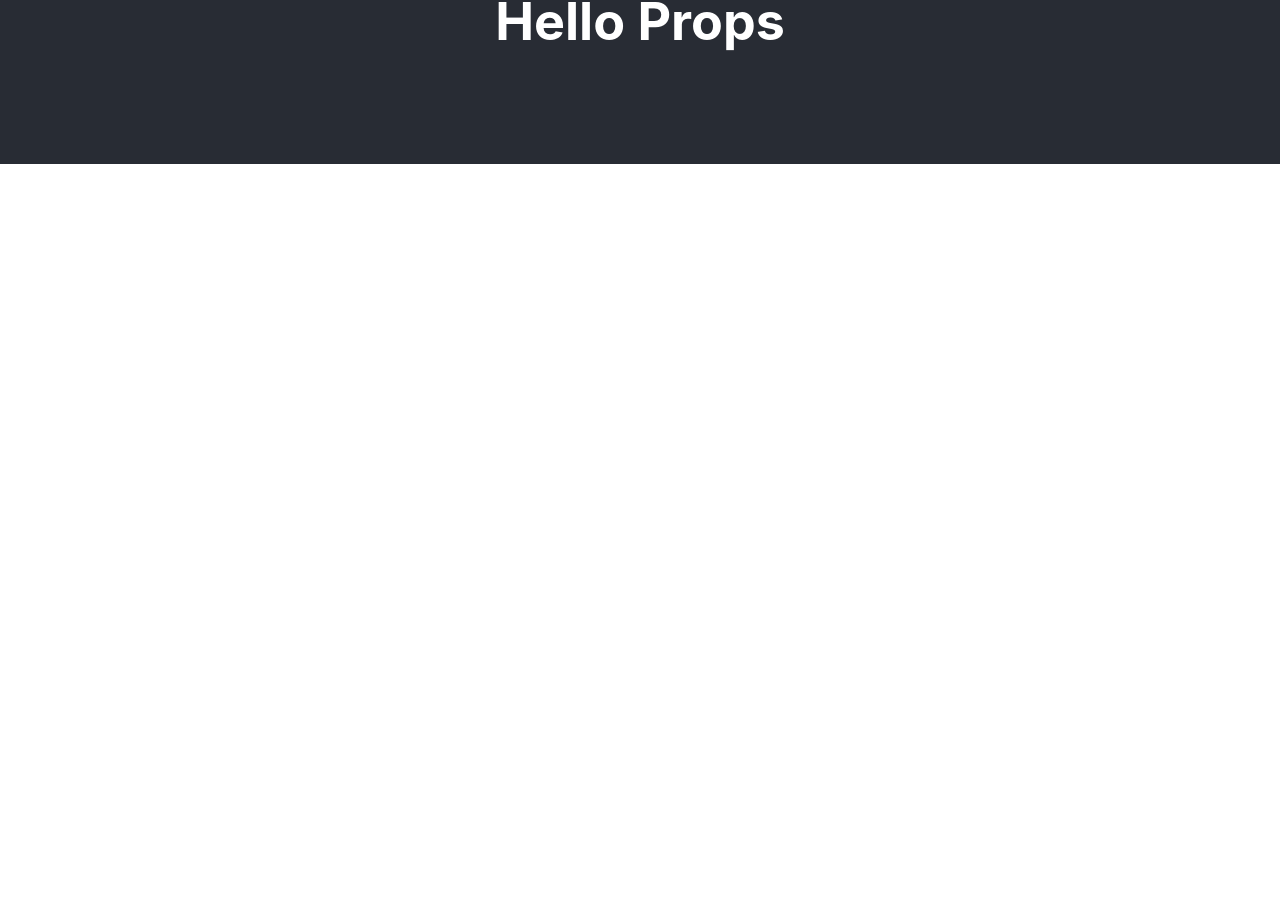
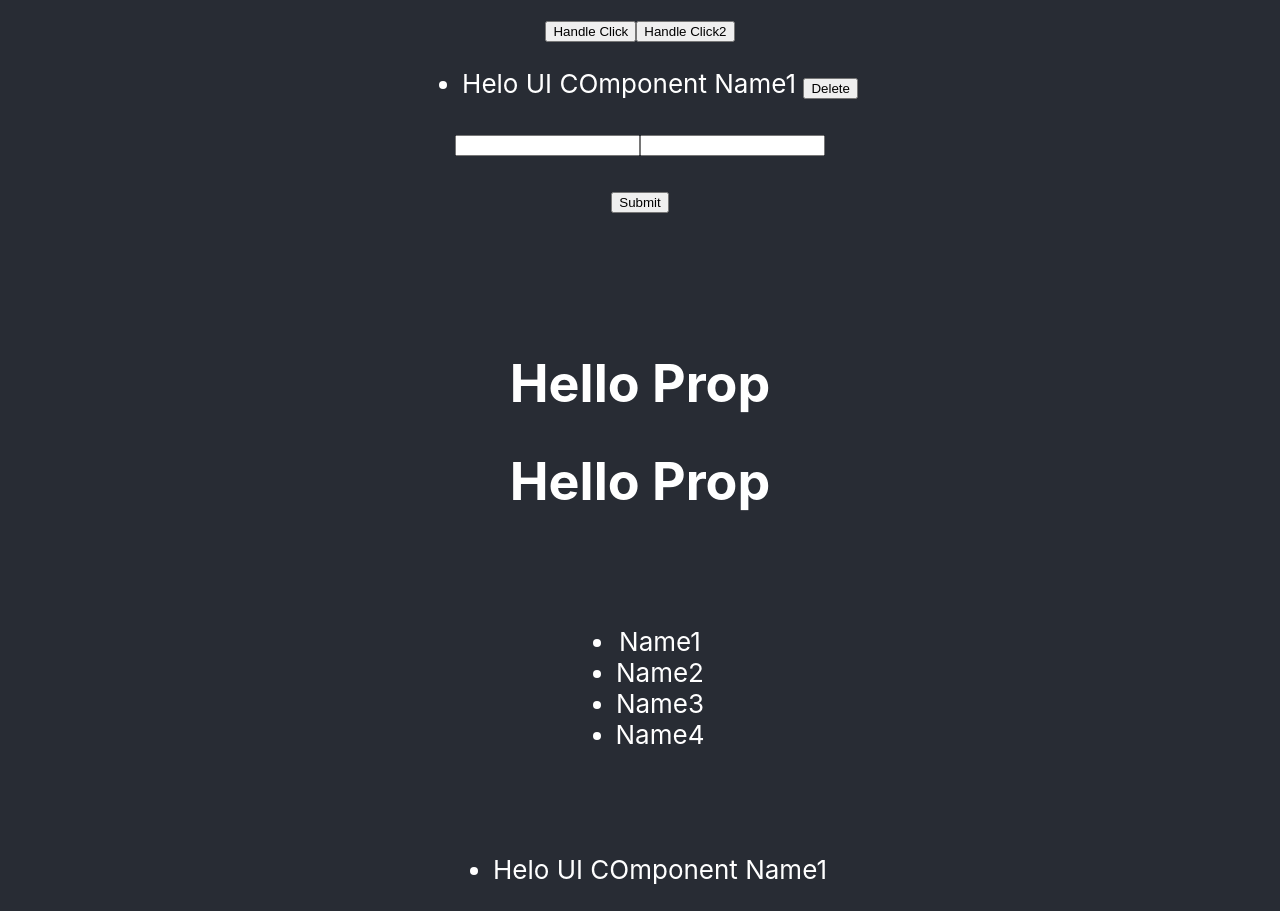
Before and after one commit to huynhkhanh226/dhr2020, a React (Create React App) app: page / in a window 1280 px wide. Shown: the part 636-1547 px from the top of the page. Before the commit the page ends 800 px from the top, so only its background shows below. Built offline with nearby package versions, Linux system fonts and the light colour scheme.

Commit message:
update structure project

```diff
--- a/package.json
+++ b/package.json
@@ -25,7 +25,8 @@
       "@babel/preset-react"
     ],
     "plugins": [
-      "@babel/plugin-syntax-dynamic-import"
+      "@babel/plugin-syntax-dynamic-import",
+      "@babel/plugin-proposal-class-properties"
     ]
   },
   "eslintConfig": {
@@ -44,8 +45,10 @@
     ]
   },
   "devDependencies": {
+    "@babel/plugin-proposal-class-properties": "^7.5.5",
     "css-loader": "^3.0.0",
     "dotenv": "^8.0.0",
+    "friendly-errors-webpack-plugin": "^1.7.0",
     "html-webpack-plugin": "^3.2.0",
     "svg-inline-loader": "^0.8.0",
     "webpack": "^4.35.3",
--- a/src/App.js
+++ b/src/App.js
@@ -1,20 +1,104 @@
-import React from 'react';
+import React, {Component} from 'react';
 import logo from './assets/images/logo.svg';
 import './App.css';
-import Test from './components/test';
 
 
-function App() {
+
+import State from './components/Examples/state';
+import Form, { form } from './components/Examples/form';
+import Props from './components/Examples/props';
+import List from './components/Examples/list';
+import UIComponent from './components/Examples/UIComponent';
+
+
+// const State = React.lazy(() => import('./components/Examples/state'));
+// const Form = React.lazy(() => import('./components/Examples/form'));
+// const Props = React.lazy(() => import('./components/Examples/props'));
+// const List = React.lazy(() => import('./components/Examples/list'));
+// const UIComponent = React.lazy(() => import('./components/Examples/UIComponent'));
+
+
+
+
+
+// function App() {
+//   return (
+//     <div className="App">
+//       <header className="App-header">
+//         <img src={logo} className="App-logo" alt="logo" />
+//         <div>{process.env.NODE_ENV}</div>
+//         <h1>TEST BUILD</h1>
+//         <State abc="Hello Props"/>
+
+
+//         <Form/>
+
+//         <p></p>
+
+//         <p></p>
+//         <Props prop1='Hello Prop' />
+//         <p></p>
+//         <List />
+//       </header>
+//     </div>
+//   );
+// }
+
+
+export class App extends Component {
+  constructor(props) {
+    super(props)
+
+    this.state = {
+      items: [
+        { name: "Name1", age: 11, id: 1 },
+        { name: "Name2", age: 12, id: 2 },
+        { name: "Name3", age: 13, id: 3 },
+        { name: "Name4", age: 14, id: 4 }
+      ]
+    };
+  };
+
+
+  functionAsProps = (formData)=>{
+      console.log(formData);
+      formData.id = Math.random();
+      let newItems = [...this.state.items, formData];
+
+      this.setState({
+        items: newItems
+      });
+  }
+
+  functionDelete = (id) => {
+      alert("Hello :" + id);
+  }
+
+  render() {
     return (
       <div className="App">
         <header className="App-header">
           <img src={logo} className="App-logo" alt="logo" />
           <div>{process.env.NODE_ENV}</div>
           <h1>TEST BUILD</h1>
-        <Test abc="Hello Props"/>
+          <State abc="Hello Props"/>
+
+
+          <Form saveFunction={this.functionAsProps} functionDelete={this.functionDelete} items={this.state.items} />
+
+          <p></p>
+
+          <p></p>
+          <Props prop1='Hello Prop' />
+          <p></p>
+          <List />
+          <p></p>
+
+          <UIComponent items={this.state.items} />
         </header>
       </div>
     );
   }
+}
 
-export default App;
+export default App
--- /dev/null
+++ b/src/components/Examples/UIComponent.js
@@ -0,0 +1,21 @@
+import React from "react";
+
+const renderHTML = props => {
+  console.log(props);
+  const { items } = props; //Không dùng lệnh this.props
+
+  const render = items.map(item => {
+    return item.age === 11 ?
+    (
+      <li key={item.id}>Helo UI COmponent {item.name}</li>
+    ) : null;
+  });
+
+  return (
+    <div>
+      <ul>{render}</ul>
+    </div>
+  );
+};
+
+export default renderHTML;
--- /dev/null
+++ b/src/components/Examples/form.js
@@ -0,0 +1,77 @@
+import React, { Component } from "react";
+import { thisExpression } from "@babel/types";
+
+export class form extends Component {
+  constructor(props) {
+    super(props);
+
+    this.state = {
+      name: '',
+      age: '',
+    };
+  }
+
+  handleChangeForm = (e) => {
+    this.setState({
+      [e.target.id]: e.target.value
+    });
+  };
+
+  handleSubmitForm = (e) => {
+    e.preventDefault();
+    console.log(this.state);
+    this.props.saveFunction(this.state);
+  };
+
+  componentDidMount = () => {
+    console.log("componentDidMount");
+  };
+
+  componentDidUpdate = (preProps, preState) => {
+    console.log("componentDidUpdate");
+  }
+
+  render() {
+    const { items, functionDelete } = this.props; //Không dùng lệnh this.props
+
+    const render = items.map(item => {
+      return item.age === 11 ?
+      (
+        <li key={item.id}>Helo UI COmponent {item.name} <button onClick={()=>{functionDelete(item.id)}}>Delete</button>
+        </li>
+      ) : null;
+    });
+
+    return (
+      <div>
+
+        <div>
+          <ul>{render}</ul>
+        </div>
+
+        <form onSubmit={this.handleSubmitForm}>
+          <input
+            type="text"
+            name="name"
+            id="name"
+            value={this.state.name}
+            onChange={this.handleChangeForm}
+          />
+
+          <input
+            type="text"
+            name="age"
+            id="age"
+            value={this.state.age}
+            onChange={this.handleChangeForm}
+          />
+
+          <p />
+          <button>Submit</button>
+        </form>
+      </div>
+    );
+  }
+}
+
+export default form;
--- /dev/null
+++ b/src/components/Examples/list.js
@@ -0,0 +1,36 @@
+import React, { Component } from "react";
+
+export class list extends Component {
+  constructor(props) {
+    super(props);
+
+    this.state = {
+      items: [
+        { name: "Name1", age: 11, id: 1 },
+        { name: "Name2", age: 12, id: 2 },
+        { name: "Name3", age: 13, id: 3 },
+        { name: "Name4", age: 14, id: 4 }
+      ]
+    };
+  }
+
+  render() {
+    const { items } = this.state;
+
+    const render = items.map(item => {
+        return (
+            <li key={item.id}>{item.name}</li>
+        );
+    });
+
+    return (
+      <div>
+        <ul>
+           {render}
+        </ul>
+      </div>
+    );
+  }
+}
+
+export default list;
--- /dev/null
+++ b/src/components/Examples/props.js
@@ -0,0 +1,22 @@
+import React, { Component } from "react";
+
+export class props extends Component {
+  constructor(props) {
+    super(props);
+
+    this.state = {};
+  }
+
+  render() {
+      console.log(this.props);
+      const {prop1} = this.props;
+    return (
+        <div>
+            <h1>{this.props.prop1}</h1>
+            <h1>{prop1}</h1>
+        </div>
+    );
+  }
+}
+
+export default props;
--- a/src/components/test.js
+++ b/src/components/Examples/state.js
@@ -1,6 +1,6 @@
 import React, { Component } from "react";
 
-export class test extends Component {
+export class State extends Component {
   constructor(props) {
     super(props);
 
@@ -17,6 +17,18 @@ export class test extends Component {
     }));
   }
 
+
+  triggerClick (e){
+    console.log("triggerClick");
+    console.log(e);
+  }
+
+  triggerClick2 = (e) => {
+    console.log("triggerClick2");
+    console.log(this.state);
+    console.log(e);
+  }
+
   render() {
     return (
       <div>
@@ -25,9 +37,11 @@ export class test extends Component {
         </button>
 
         <h1>{this.props.abc}</h1>
+        <button onClick={this.triggerClick}>Handle Click</button>
+        <button onClick={this.triggerClick2}>Handle Click2</button>
       </div>
     );
   }
 }
 
-export default test;
+export default State;
--- a/webpack.config.js
+++ b/webpack.config.js
@@ -7,7 +7,17 @@ var merge = require('webpack-merge');
 var webpack = require('webpack');
 var HtmlWebpackPlugin = require('html-webpack-plugin');
 var ManifestPlugin = require('webpack-manifest-plugin');
+//customize notify webpack
+var FriendlyErrorsWebpackPlugin = require('friendly-errors-webpack-plugin');
+//Notify desktop
+var notifier = require('node-notifier');
 //var TARGET = process.env.npm_lifecycle_event;
+
+//****************************************************************************************************/
+//Export
+module.exports = env => {
+
+  var dotEnv =  parts.getEnvKeys(env.ENVIRONMENT);
 
   //****************************************************************************************************/
   //Modules run in debug mode
@@ -175,14 +185,6 @@ const productModeModules = merge([
     }
   ]);
 
-//****************************************************************************************************/
-//Export
-module.exports = env => {
-
-  var dotEnv =  parts.getEnvKeys(env.ENVIRONMENT);
-
-
-
   //Plugins run in debug mode
   const debugModePluginConfig = merge([
     {
@@ -195,7 +197,31 @@ module.exports = env => {
         }),
         new webpack.LoaderOptionsPlugin(),
         new webpack.DefinePlugin(dotEnv),
-        new ManifestPlugin()
+        new ManifestPlugin(),
+        new FriendlyErrorsWebpackPlugin({
+          compilationSuccessInfo: {
+            messages: [
+              'App is running at http://localhost:' + process.env.DEV_PORT,
+              'Using webpack for development and production',
+              'Configure Browser and PORT at .env.development',
+              'Configure webpack at webpack.config.js'
+            ],
+            notes: []
+          },
+          onErrors: function (severity, errors) {
+            // You can listen to errors transformed and prioritized by the plugin
+            // severity can be 'error' or 'warning'
+            if (severity !== 'error') {
+              return;
+            }
+          },
+          // should the console be cleared between each compilation?
+          // default is true
+          clearConsole: true,
+          // add formatters and transformers (see below)
+          additionalFormatters: [],
+          additionalTransformers: []
+        })
       ]
     }
   ]);
@@ -213,6 +239,7 @@ module.exports = env => {
         new webpack.LoaderOptionsPlugin(),
         new webpack.DefinePlugin(dotEnv),
         new ManifestPlugin()
+
       ]
     }
   ]);
@@ -230,8 +257,15 @@ module.exports = env => {
           '@': path.resolve(__dirname, 'src'),
         }
       },
+      performance: {
+        hints: process.env.NODE_ENV === 'production' ? "warning" : false,
+        maxEntrypointSize: 512000,
+        maxAssetSize: 512000
+        // assetFilter: function(assetFilename) {
+        //   return assetFilename.endsWith('.js');
+        // }
+      },
   };
-
 
   //This config are for dev server
   const devServerConfig = merge([
--- a/webpack.parts.js
+++ b/webpack.parts.js
@@ -3,7 +3,7 @@ exports.devServer = ({ host, port, browser } = {}) => ({
     stats: "errors-only",
     host, // Defaults to `localhost`
     port, // Defaults to 8080
-    open: browser,
+    open: false, //browser
     overlay: true
   }
 });
@@ -11,7 +11,7 @@ exports.devServer = ({ host, port, browser } = {}) => ({
 exports.getEnvKeys = mode => {
   var path = require("path"); // to get the current path
   const fs = require("fs"); // to check if the file exists
-  const dotenv = require("dotenv");
+  const dotenv = require("dotenv"); // like dotenv-webpack
   //console.log(mode);
   //Get the root path (assuming your webpack config is in the root of your project!)
   const currentPath = path.join(__dirname);
```
Also changed, not shown: src/components/Examples/container.js (added, +11 -0 lines), 2 other files (tests, documents, lock files or other folders). Lines whose indentation alone changed are shown as unchanged.
